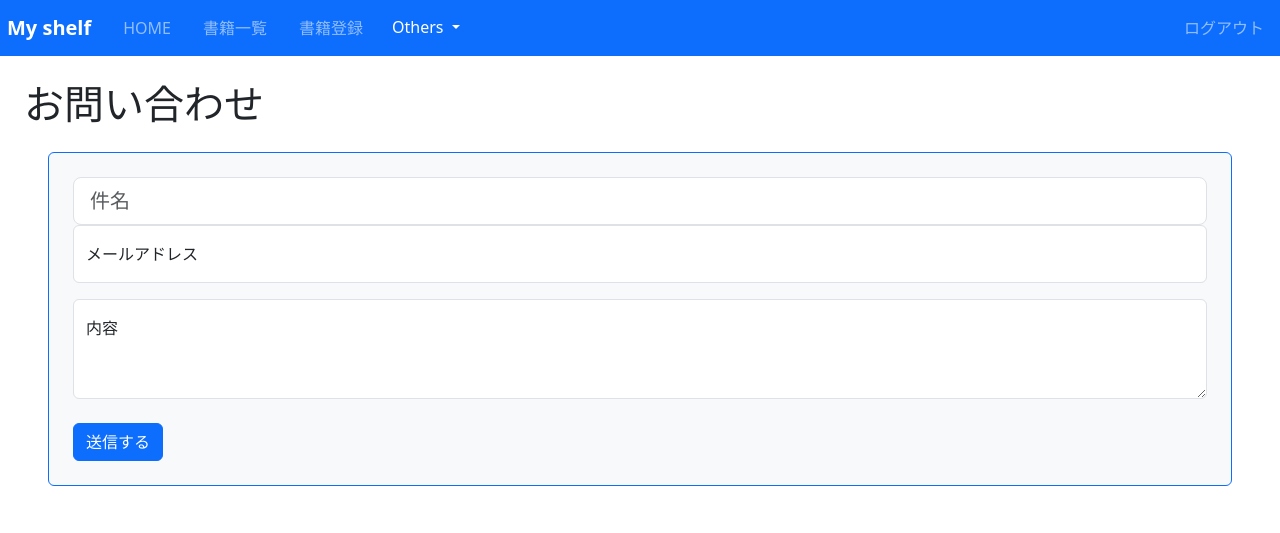
After one commit to DeliveRy1987/BookShelfApp, a Django app: page /book/question/ in a window 1280 px wide. The commit adds this page. Shown: the top 533 px of the page. Run offline with Django 4.2, Linux system fonts and the light colour scheme; the visitor is signed in with stand-in values (Sample User, id 1).

Commit message:
Add files via upload

```diff
--- a/bookproject/book/admin.py
+++ b/bookproject/book/admin.py
@@ -3,7 +3,9 @@ from django.contrib import admin
 
 # admin.site.register(SampleModel)
 
-from .models import Book, Review
+from .models import Book, Review, Question
 
 admin.site.register(Book)
 admin.site.register(Review)
+
+admin.site.register(Question)
--- a/bookproject/book/models.py
+++ b/bookproject/book/models.py
@@ -28,3 +28,13 @@ class Review(models.Model):
 
     def __str__(self):
         return self.title
+
+
+class Question(models.Model):
+    title = models.CharField(max_length=100)
+    text = models.TextField(max_length=700)
+    email = models.EmailField(default='example@example.com')
+    user = models.ForeignKey('auth.User', on_delete=models.CASCADE)
+
+    def __str__(self):
+        return self.title
--- a/bookproject/book/templates/book/index.html
+++ b/bookproject/book/templates/book/index.html
@@ -45,6 +45,6 @@
 
     {% endfor %}
 
-
+    <a class="dropdown-item" href="{% url 'question'%}">お問い合わせ</a>
 </div>
 {% endblock content %}
--- /dev/null
+++ b/bookproject/book/templates/book/question_form.html
@@ -0,0 +1,25 @@
+{% extends 'base.html' %}
+
+{% block title %} お問い合わせ {% endblock %}
+{% block h1 %} お問い合わせ {% endblock %}
+{% block content %}
+    <form method="post" class="p-4 m-4 bg-light border border-primary rounded form-group">
+        {% csrf_token %}
+
+        <input class="form-control form-control-lg" type="text" placeholder="件名" aria-label=".form-control-lg example">
+
+        <div class="form-floating mb-3 email">
+            <input type="email" class="form-control" id="floatingInput" placeholder="name@example.com">
+            <label for="floatingInput">メールアドレス</label>
+          </div>
+
+          <div class="form-floating">
+            <textarea class="form-control" placeholder="Leave a comment here" id="floatingTextarea2" style="height: 100px"></textarea>
+            <label for="floatingTextarea2">内容</label>
+          </div>
+
+
+
+        <button type="submit" class="btn btn-primary mt-4">送信する</button>
+    </form>
+{% endblock %}
--- a/bookproject/book/urls.py
+++ b/bookproject/book/urls.py
@@ -10,4 +10,5 @@ urlpatterns = [
     path('book/<int:pk>/delete/', views.DeleteBookView.as_view(), name = 'delete-book'),
     path('book/<int:pk>/update/', views.UpdateBookView.as_view(), name = 'update-book'),
     path('book/<int:book_id>/review/', views.CreateReviewView.as_view(), name = 'review'),
+    path('book/question/', views.CreateQuestionView.as_view(), name = 'question'),
 ]
--- a/bookproject/book/views.py
+++ b/bookproject/book/views.py
@@ -1,7 +1,7 @@
 from django.shortcuts import render, redirect
 from django.urls import reverse_lazy, reverse
 from django.views.generic import ListView, DetailView, CreateView, DeleteView, UpdateView
-from .models import Book, Review
+from .models import Book, Review, Question
 from django.contrib.auth.mixins import LoginRequiredMixin
 from django.core.exceptions import PermissionDenied
 from django.db.models import Avg
@@ -103,3 +103,17 @@ class CreateReviewView(LoginRequiredMixin, CreateView):           #CreateViewは
 
     def get_success_url(self):
         return reverse('detail-book', kwargs={'pk': self.object.book.id})  #成功したらどこに行くか指定する
+
+
+class CreateQuestionView(LoginRequiredMixin, CreateView):                   #database使う時はListViewを使う
+    template_name = 'book/question_form.html'
+    model = Question
+    fields = ['title', 'text', 'user',]
+
+
+    def form_valid(self, form):
+        form.instance.user = self.request.user
+        return super().form_valid(form)
+
+    def get_success_url(self):
+        return reverse('index')  #成功したらどこに行くか指定する
--- a/bookproject/templates/base.html
+++ b/bookproject/templates/base.html
@@ -11,11 +11,6 @@
 <body>
     <nav class = "navbar navbar-dark sticky-top bg-primary" >
         <div class="navbar-nav d-flex flex-row">
-            <style>
-                .highlight-text:hover {
-                  font-weight: bold; /* カーソルを合わせると文字が太くなる */
-                }
-              </style>
             <a class="navbar-brand icon" href="#">My shelf</a>
 
             <a class="nav-link mx-3 highlight-text" href="{% url 'index' %}">HOME</a>
@@ -26,9 +21,9 @@
                   Others
                 </button>
                 <ul class="dropdown-menu">
-                  <li><a class="dropdown-item" href="#"></a>My Page</li>
-                  <li><a class="dropdown-item" href="#">Another action</a></li>
-                  <li><a class="dropdown-item" href="#">お問い合わせ</a></li>
+                  <li><a class="dropdown-item" href="{% url 'index' %}"></a>My Page</li>
+                  <li><a class="dropdown-item" href="{% url 'list-book' %}">Another action</a></li>
+                  <li><a class="dropdown-item" href="{% url 'question'%}">お問い合わせ</a></li>
                 </ul>
             </div>
         </div>
```
Also changed, not shown: bookproject/book/migrations/0006_question.py (added), bookproject/book/migrations/0007_question_email.py (added), bookproject/book/static/css/style.css (line endings or trailing spaces), bookproject/db.sqlite3.
